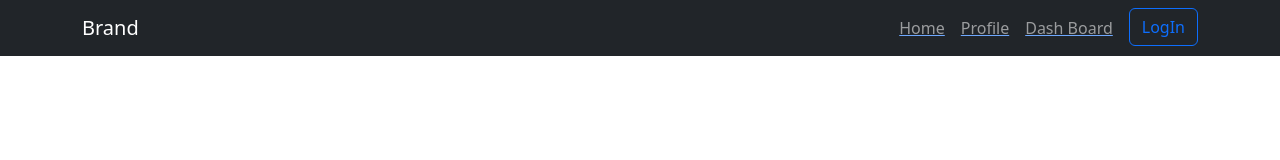
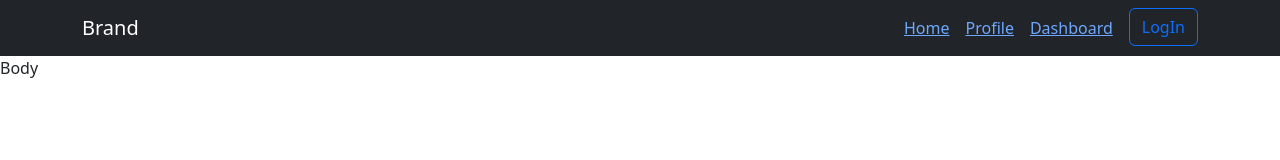
Before and after one commit to itsmesreejithn/react--routers, a React (Vite) app: page / in a window 1280 px wide. Shown: the top 160 px of the page. Built offline with nearby package versions, Linux system fonts and the light colour scheme.

Commit message:
link bug fixed

```diff
--- a/src/App.jsx
+++ b/src/App.jsx
@@ -6,20 +6,21 @@ import Nopage from "./pages/Nopage";
 import Dashboard from "./pages/Dashboard";
 import Profile from "./pages/Profile";
 import Login from "./pages/Login";
+import Header from "./components/Header";
 
 function App() {
   return (
     <div className="app">
       <BrowserRouter>
         <Routes>
-          <Route path="/" element={<Home />} />
+          <Route index element={<Home />} />
           <Route path="dashboard" element={<Dashboard />} />
           <Route path="profile" element={<Profile />} />
           <Route path="login" element={<Login />} />
           <Route path="*" element={<Nopage />} />
         </Routes>
       </BrowserRouter>
-    </div >
+    </div>
   );
 }
 
--- a/src/components/Body.jsx
+++ b/src/components/Body.jsx
@@ -1,7 +1,7 @@
 import React from "react";
 
 const Body = () => {
-  return <div className="body-component"></div>;
+  return <div className="body-component">Body</div>;
 };
 
 export default Body;
--- a/src/components/Header.jsx
+++ b/src/components/Header.jsx
@@ -9,16 +9,16 @@ const Header = () => {
         <Navbar.Toggle aria-controls="responsive-navbar-nav" />
         <Navbar.Collapse id="responsive-navbar-nav">
           <Nav className="ms-auto">
-            <Link to="/" className="navLink">
-              <Nav.Link>Home</Nav.Link>
-            </Link>
-            <Link to="/profile" className="navLink">
-              <Nav.Link>Profile</Nav.Link>
-            </Link>
-            <Link to="/dashboard" className="navLink">
-              <Nav.Link>Dash Board</Nav.Link>
-            </Link>
-            <Link to="/login" className="navLink">
+            <Nav.Link>
+              <Link to="/">Home</Link>
+            </Nav.Link>
+            <Nav.Link>
+              <Link to="/profile">Profile</Link>
+            </Nav.Link>
+            <Nav.Link>
+              <Link to="/dashboard">Dashboard</Link>
+            </Nav.Link>
+            <Link to="/login">
               <Button variant="outline-primary" className="ms-2">
                 LogIn
               </Button>
```
